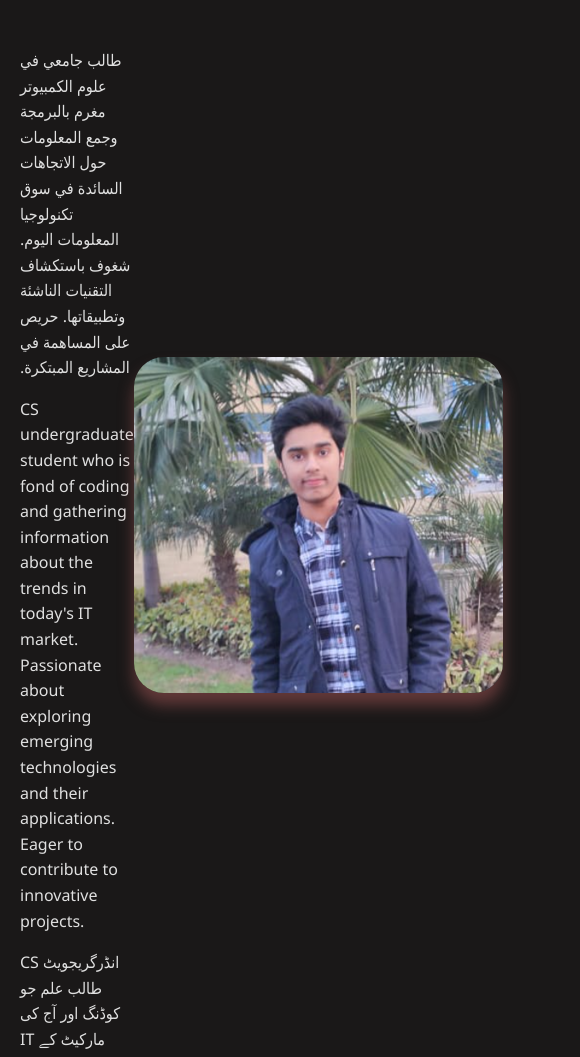
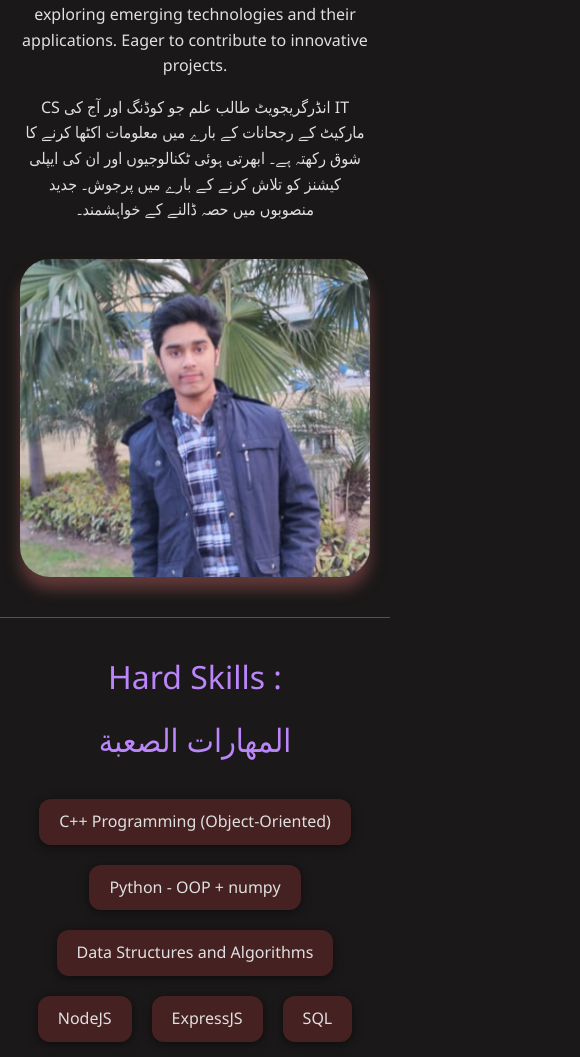
Before and after one commit to alirazabilal/bscs22138, a plain HTML site: page bscs22138_ass1.html in a window 390 px wide. Shown: the part 422-1479 px from the top of the page, 580 px wide, since content can reach past the window. Drawn offline with nearby package versions, Linux system fonts and the light colour scheme.

Commit message:
complete the styling changes for new layoutt

```diff
--- a/style.css
+++ b/style.css
@@ -179,3 +179,44 @@ hr {
   border-top: 0.0625em solid #333;
   margin: 1.25em 0;
 }
+
+/* Responsive */
+@media (max-width: 768px) {
+  .intro {
+    flex-direction: column;
+    text-align: center;
+  }
+  .intro-content {
+    flex-direction: column;
+    align-items: center;
+  }
+  .intro-text {
+    padding-right: 0;
+    margin-bottom: 20px;
+  }
+
+  .intro-image {
+    width: 100%;
+  }
+  .intro-image img {
+    max-width: 80%;
+  }
+}
+@media (max-width: 480px) {
+  .intro-text h1 {
+    font-size: 2em;
+  }
+  .intro-text p {
+    font-size: 1em;
+  }
+  .intro-image img {
+    max-width: 100%;
+  }
+}
+/* Video Content Responsiveness */
+.video-content-place iframe {
+  width: 100%;
+  max-width: 560px;
+  height: auto;
+  aspect-ratio: 16/9;
+}
```
